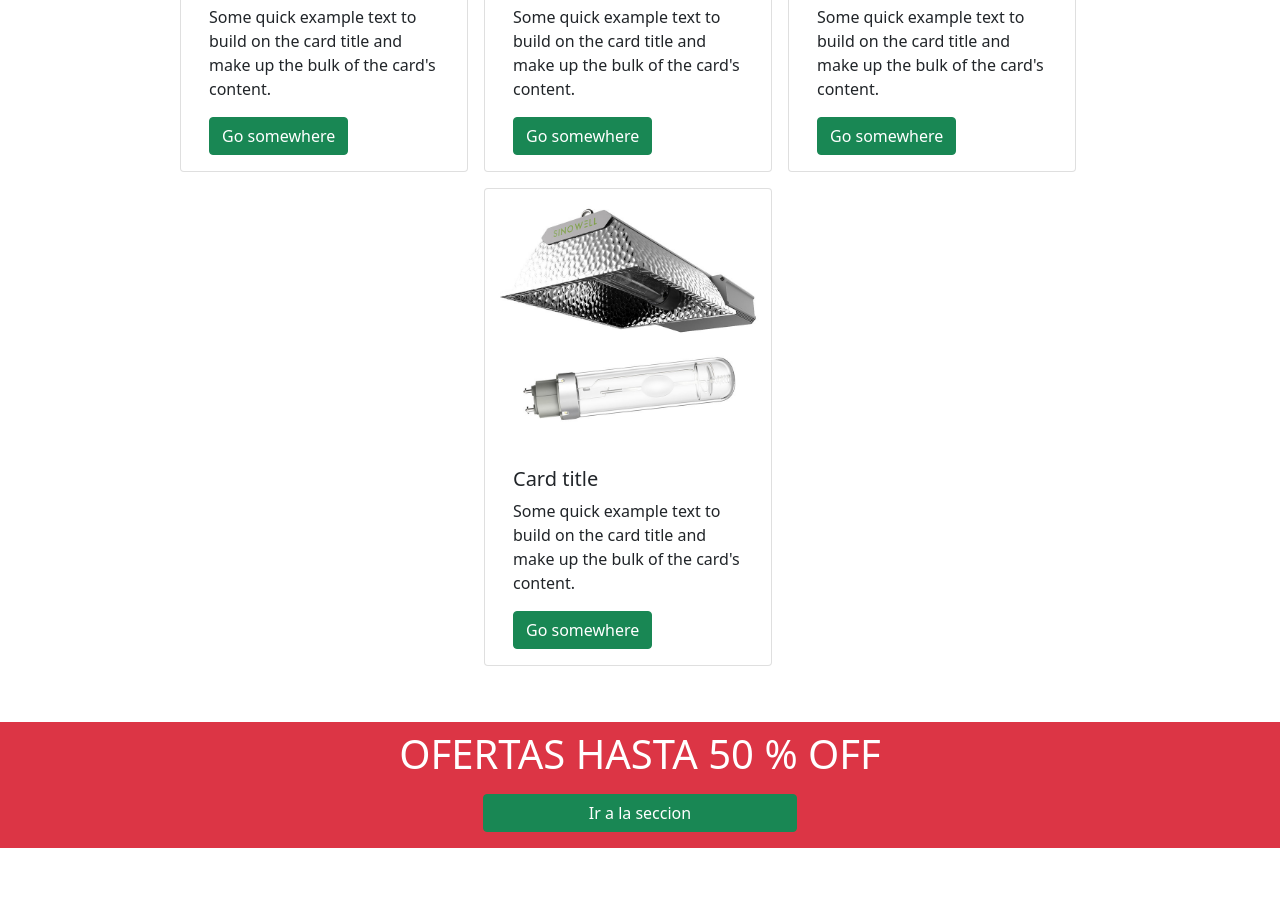
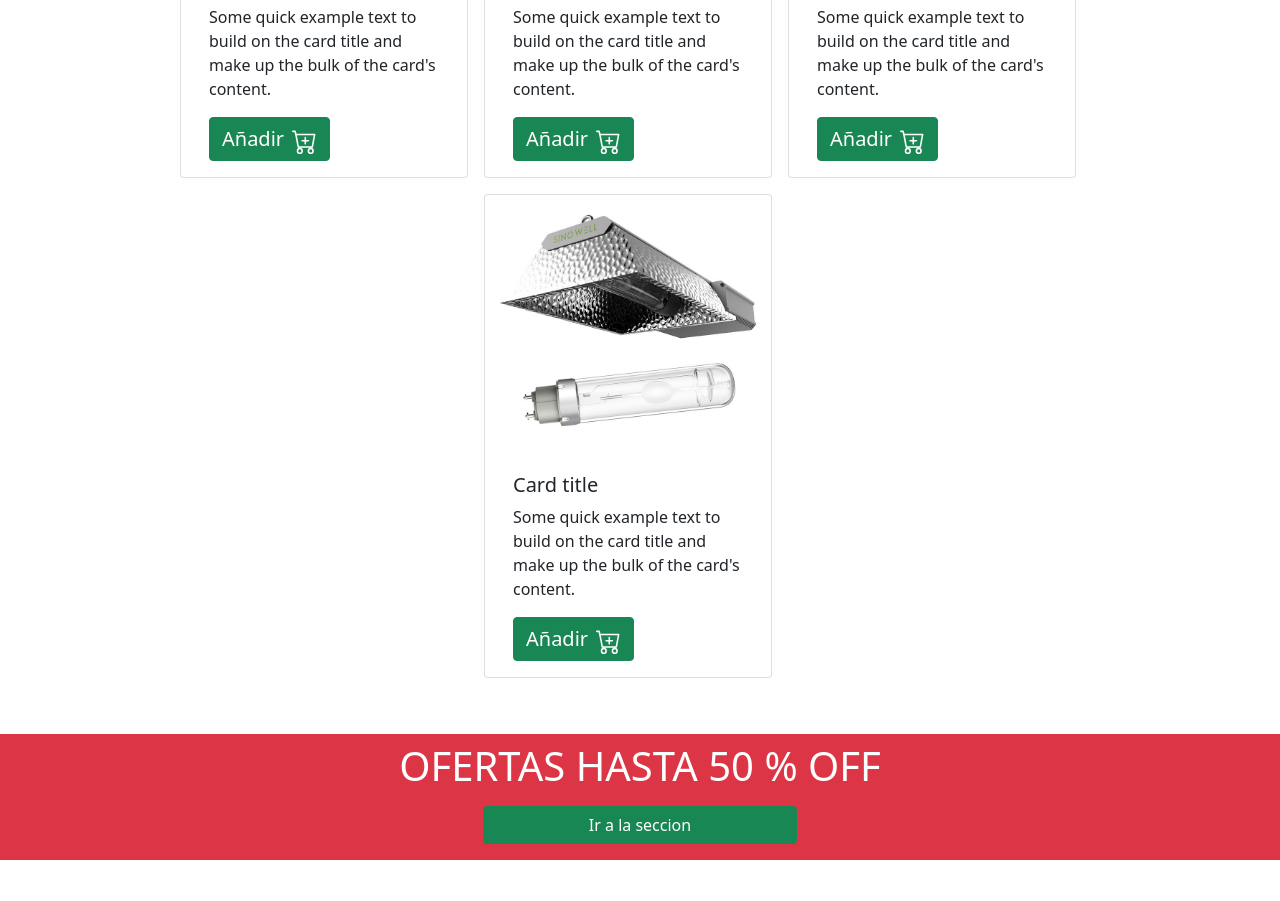
Before and after one commit to marcosc1995/GROWSHOP-BS, a plain HTML site: page index.html in a window 1280 px wide. Shown: the part 1514-2415 px from the top of the page. Drawn offline with nearby package versions, Linux system fonts and the light colour scheme.

Commit message:
Ajuste botones

```diff
--- a/index.html
+++ b/index.html
@@ -148,7 +148,22 @@
                 Some quick example text to build on the card title and make up
                 the bulk of the card's content.
               </p>
-              <a href="#" class="btn btn-success">Go somewhere</a>
+              <a href="#" class="btn btn-success fs-5"
+                >Añadir<svg
+                  xmlns="http://www.w3.org/2000/svg"
+                  width="25"
+                  height="25"
+                  fill="currentColor"
+                  class="bi bi-cart-plus ms-2"
+                  viewBox="0 0 16 16"
+                >
+                  <path
+                    d="M9 5.5a.5.5 0 0 0-1 0V7H6.5a.5.5 0 0 0 0 1H8v1.5a.5.5 0 0 0 1 0V8h1.5a.5.5 0 0 0 0-1H9V5.5z"
+                  />
+                  <path
+                    d="M.5 1a.5.5 0 0 0 0 1h1.11l.401 1.607 1.498 7.985A.5.5 0 0 0 4 12h1a2 2 0 1 0 0 4 2 2 0 0 0 0-4h7a2 2 0 1 0 0 4 2 2 0 0 0 0-4h1a.5.5 0 0 0 .491-.408l1.5-8A.5.5 0 0 0 14.5 3H2.89l-.405-1.621A.5.5 0 0 0 2 1H.5zm3.915 10L3.102 4h10.796l-1.313 7h-8.17zM6 14a1 1 0 1 1-2 0 1 1 0 0 1 2 0zm7 0a1 1 0 1 1-2 0 1 1 0 0 1 2 0z"
+                  /></svg
+              ></a>
             </div>
           </div>
           <div class="card m-2 col-sm-3" style="width: 18rem">
@@ -159,7 +174,22 @@
                 Some quick example text to build on the card title and make up
                 the bulk of the card's content.
               </p>
-              <a href="#" class="btn btn-success">Go somewhere</a>
+              <a href="#" class="btn btn-success fs-5"
+                >Añadir<svg
+                  xmlns="http://www.w3.org/2000/svg"
+                  width="25"
+                  height="25"
+                  fill="currentColor"
+                  class="bi bi-cart-plus ms-2"
+                  viewBox="0 0 16 16"
+                >
+                  <path
+                    d="M9 5.5a.5.5 0 0 0-1 0V7H6.5a.5.5 0 0 0 0 1H8v1.5a.5.5 0 0 0 1 0V8h1.5a.5.5 0 0 0 0-1H9V5.5z"
+                  />
+                  <path
+                    d="M.5 1a.5.5 0 0 0 0 1h1.11l.401 1.607 1.498 7.985A.5.5 0 0 0 4 12h1a2 2 0 1 0 0 4 2 2 0 0 0 0-4h7a2 2 0 1 0 0 4 2 2 0 0 0 0-4h1a.5.5 0 0 0 .491-.408l1.5-8A.5.5 0 0 0 14.5 3H2.89l-.405-1.621A.5.5 0 0 0 2 1H.5zm3.915 10L3.102 4h10.796l-1.313 7h-8.17zM6 14a1 1 0 1 1-2 0 1 1 0 0 1 2 0zm7 0a1 1 0 1 1-2 0 1 1 0 0 1 2 0z"
+                  /></svg
+              ></a>
             </div>
           </div>
           <div class="card m-2 col-sm-3" style="width: 18rem">
@@ -170,7 +200,22 @@
                 Some quick example text to build on the card title and make up
                 the bulk of the card's content.
               </p>
-              <a href="#" class="btn btn-success">Go somewhere</a>
+              <a href="#" class="btn btn-success fs-5"
+                >Añadir<svg
+                  xmlns="http://www.w3.org/2000/svg"
+                  width="25"
+                  height="25"
+                  fill="currentColor"
+                  class="bi bi-cart-plus ms-2"
+                  viewBox="0 0 16 16"
+                >
+                  <path
+                    d="M9 5.5a.5.5 0 0 0-1 0V7H6.5a.5.5 0 0 0 0 1H8v1.5a.5.5 0 0 0 1 0V8h1.5a.5.5 0 0 0 0-1H9V5.5z"
+                  />
+                  <path
+                    d="M.5 1a.5.5 0 0 0 0 1h1.11l.401 1.607 1.498 7.985A.5.5 0 0 0 4 12h1a2 2 0 1 0 0 4 2 2 0 0 0 0-4h7a2 2 0 1 0 0 4 2 2 0 0 0 0-4h1a.5.5 0 0 0 .491-.408l1.5-8A.5.5 0 0 0 14.5 3H2.89l-.405-1.621A.5.5 0 0 0 2 1H.5zm3.915 10L3.102 4h10.796l-1.313 7h-8.17zM6 14a1 1 0 1 1-2 0 1 1 0 0 1 2 0zm7 0a1 1 0 1 1-2 0 1 1 0 0 1 2 0z"
+                  /></svg
+              ></a>
             </div>
           </div>
           <div class="card m-2 col-sm-3" style="width: 18rem">
@@ -181,7 +226,22 @@
                 Some quick example text to build on the card title and make up
                 the bulk of the card's content.
               </p>
-              <a href="#" class="btn btn-success">Go somewhere</a>
+              <a href="#" class="btn btn-success fs-5"
+                >Añadir<svg
+                  xmlns="http://www.w3.org/2000/svg"
+                  width="25"
+                  height="25"
+                  fill="currentColor"
+                  class="bi bi-cart-plus ms-2"
+                  viewBox="0 0 16 16"
+                >
+                  <path
+                    d="M9 5.5a.5.5 0 0 0-1 0V7H6.5a.5.5 0 0 0 0 1H8v1.5a.5.5 0 0 0 1 0V8h1.5a.5.5 0 0 0 0-1H9V5.5z"
+                  />
+                  <path
+                    d="M.5 1a.5.5 0 0 0 0 1h1.11l.401 1.607 1.498 7.985A.5.5 0 0 0 4 12h1a2 2 0 1 0 0 4 2 2 0 0 0 0-4h7a2 2 0 1 0 0 4 2 2 0 0 0 0-4h1a.5.5 0 0 0 .491-.408l1.5-8A.5.5 0 0 0 14.5 3H2.89l-.405-1.621A.5.5 0 0 0 2 1H.5zm3.915 10L3.102 4h10.796l-1.313 7h-8.17zM6 14a1 1 0 1 1-2 0 1 1 0 0 1 2 0zm7 0a1 1 0 1 1-2 0 1 1 0 0 1 2 0z"
+                  /></svg
+              ></a>
             </div>
           </div>
         </div>
@@ -268,7 +328,7 @@
             </div>
           </div>
           <div class="col-sm mt-3">
-            <div class="d-flex  justify-content-sm-center">
+            <div class="d-flex justify-content-sm-center">
               <svg
                 xmlns="http://www.w3.org/2000/svg"
                 width="30"
```
